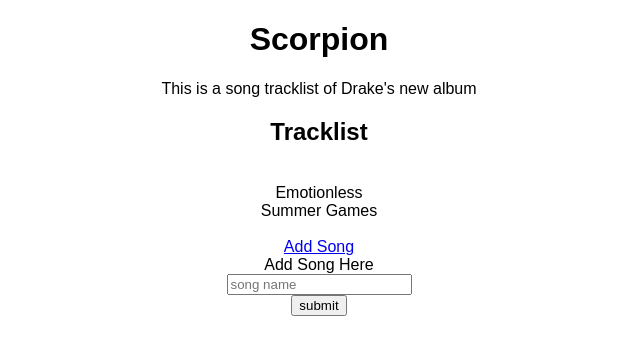
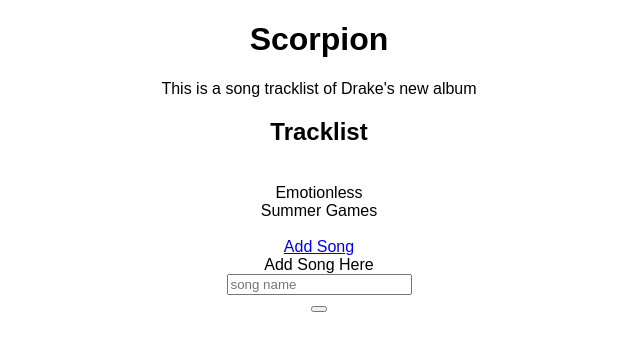
Before and after one commit to FranciscoJG20/drake-app-front, a React (Create React App) app: page /addsong in a window 1280 px wide. Shown: the top 354 px of the page, without its empty margins (321-961 px from the left). Built offline with nearby package versions, Linux system fonts and the light colour scheme.

Commit message:
created handleNewSong method to save song form data

```diff
--- a/src/components/Song/Song.js
+++ b/src/components/Song/Song.js
@@ -9,12 +9,28 @@
     };
 
     this.handleInput = this.handleInput.bind(this);
+    this.handleNewSong = this.handleNewSong.bind(this);
   }
 
   handleInput(e) {
     this.setState({
       [e.target.name]: e.target.value
     });
+  }
+
+  handleNewSong(e) {
+    e.preventDefault();
+    const song = {
+      name: this.state.name
+    };
+    axios
+      .post("https://drake-mern.herokuapp.com/api/song")
+      .then(res => {
+        console.log(res);
+      })
+      .catch(err => {
+        console.log(err);
+      });
   }
 
   render() {
@@ -26,10 +42,14 @@
           <input
             type="text"
             placeholder="song name"
-            onChange={this.handleInput}
+            onChange={this.props.handleInput}
           />
           <br />
-          <input type="submit" value="submit" />
+          <button
+            type="submit"
+            value="submit"
+            onClick={this.props.handleNewSong}
+          />
         </form>
       </div>
     );
```
